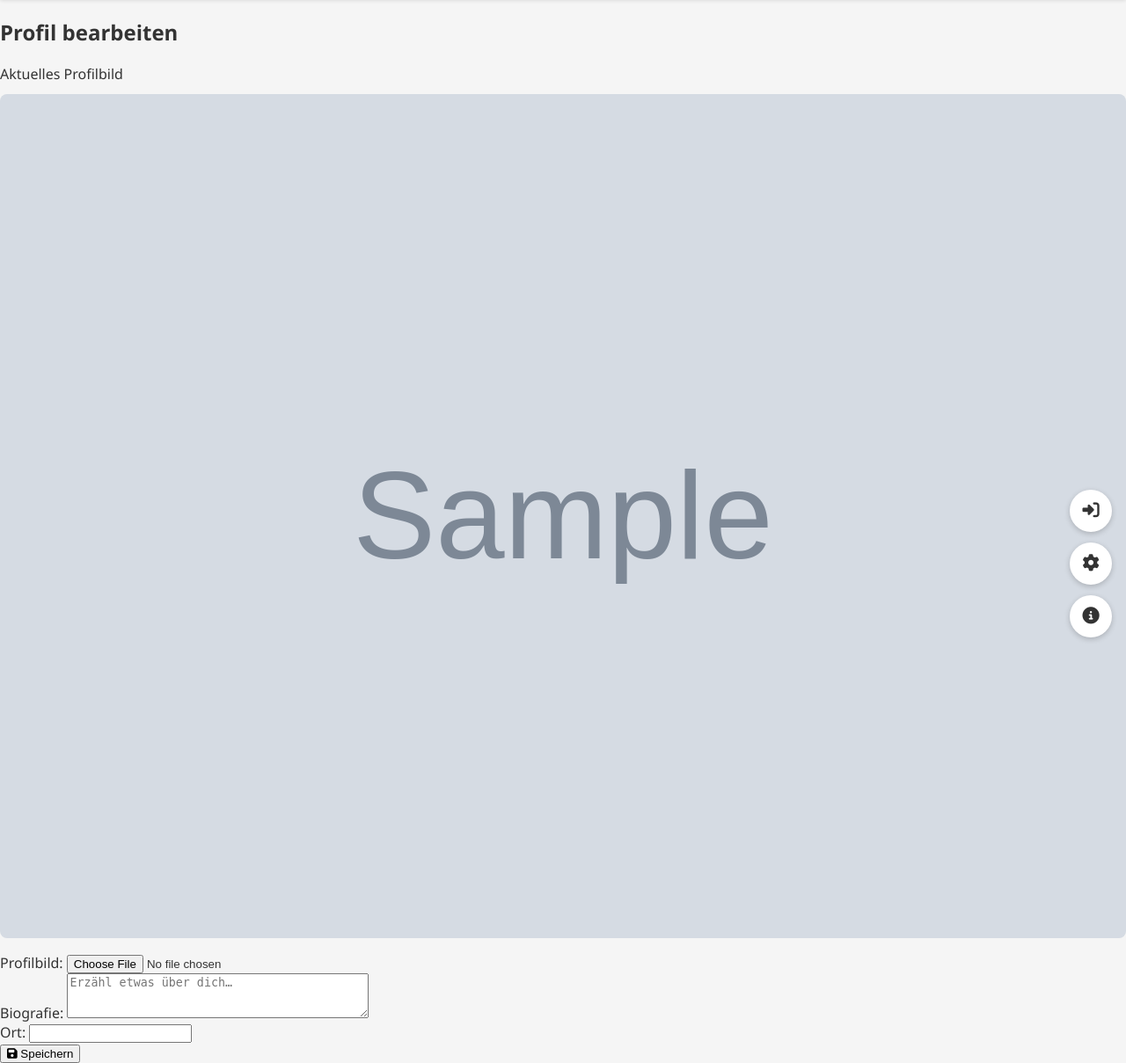
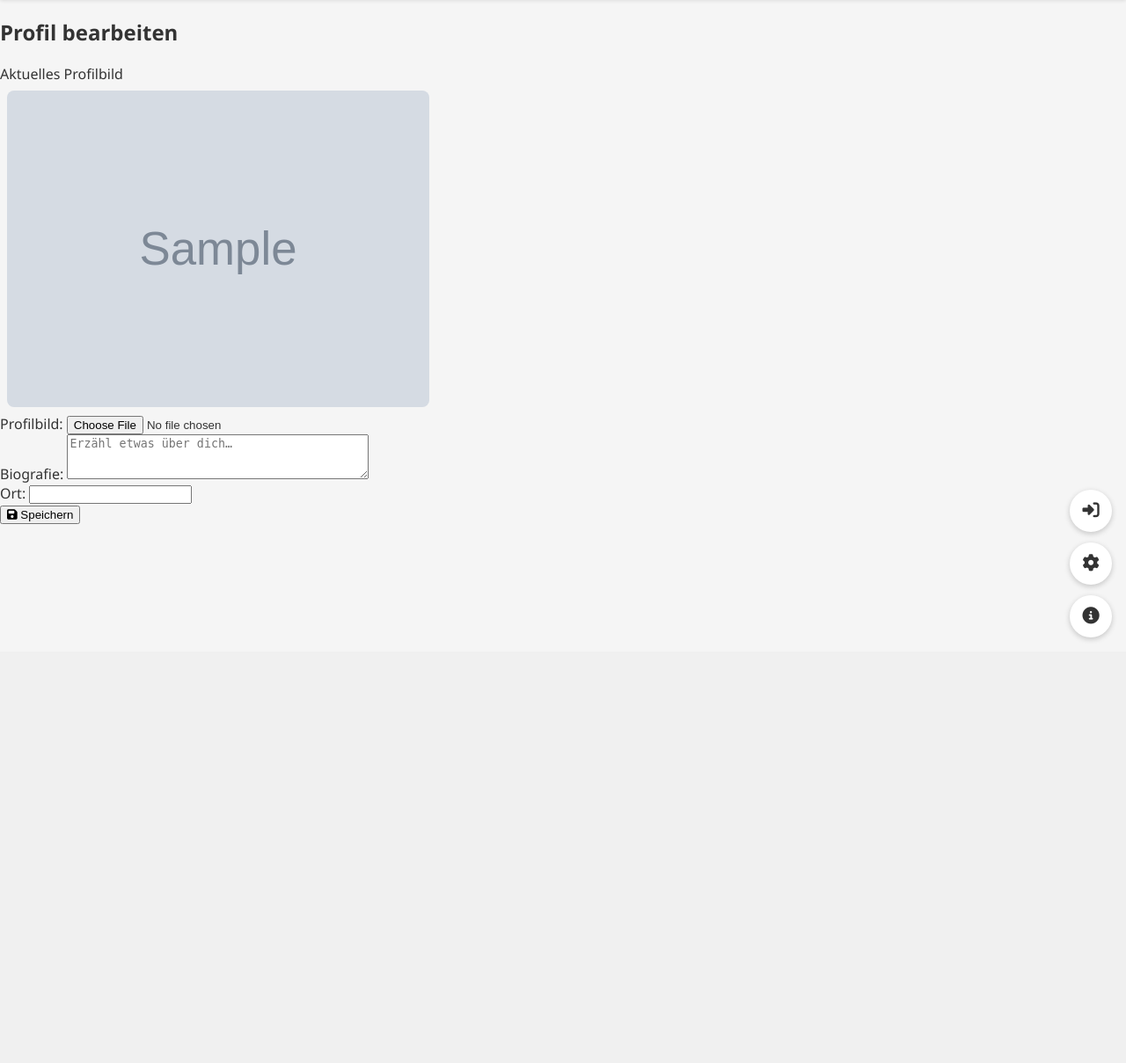
Before and after one commit to EmirhanGuelec/Paulin-se2, a Django app: template Django-Projekt/meine_app/templates/meine_app/edit_profile.html in a window 1280 px wide. Shown: the part 59-1268 px from the top of the page at 88% size. After the commit the page ends 787 px from the top, so only its background shows below. Run offline with Django 5.2, Linux system fonts and the light colour scheme; tables that the repository leaves empty hold one stand-in row (values such as "Sample post"); the template is opened without the code that fills it: values that come from a table or form of the project are taken from there, most other values are stand-ins (such as "Sample title", 1, 10 or a date in 2020); grey boxes marked "Sample" are stand-in pictures; some libraries are stand-ins or nearby versions.

Commit message:
optische Verbesserungen durch Anpassung des CSS-Codes

```diff
--- a/Django-Projekt/meine_app/templates/meine_app/edit_profile.html
+++ b/Django-Projekt/meine_app/templates/meine_app/edit_profile.html
@@ -8,6 +8,18 @@
   <link rel="stylesheet" href="{% static 'css/style.css' %}">
   <script src="https://kit.fontawesome.com/a7fef2ebcc.js" crossorigin="anonymous"></script>
   <style>
+
+  .post-image {
+
+    max-width: 640px;
+    max-width: 480px;
+    height: auto;
+    border-radius: 8px;
+    display: block;
+    margin: 8px;
+  }
+
+
   .footer-buttons {
       position: fixed;
       bottom: 1rem;
```
Also changed, not shown: Django-Projekt/meine_app/templates/meine_app/profilseite.html (+32 -0 lines).
